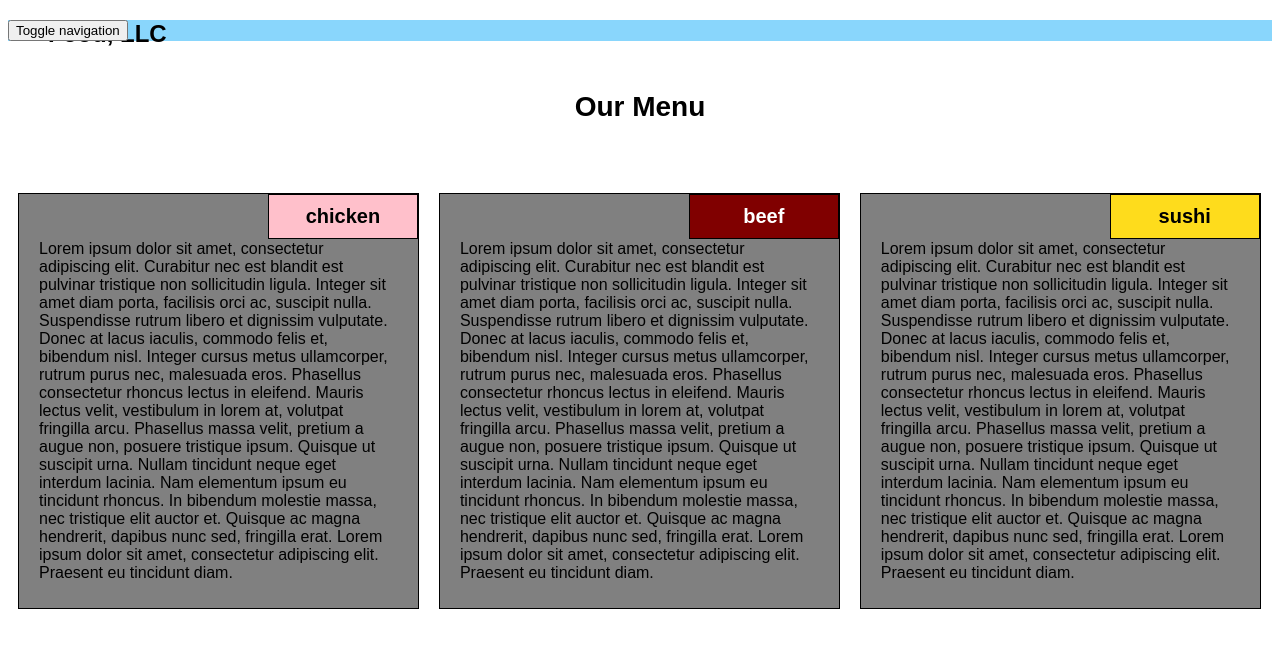
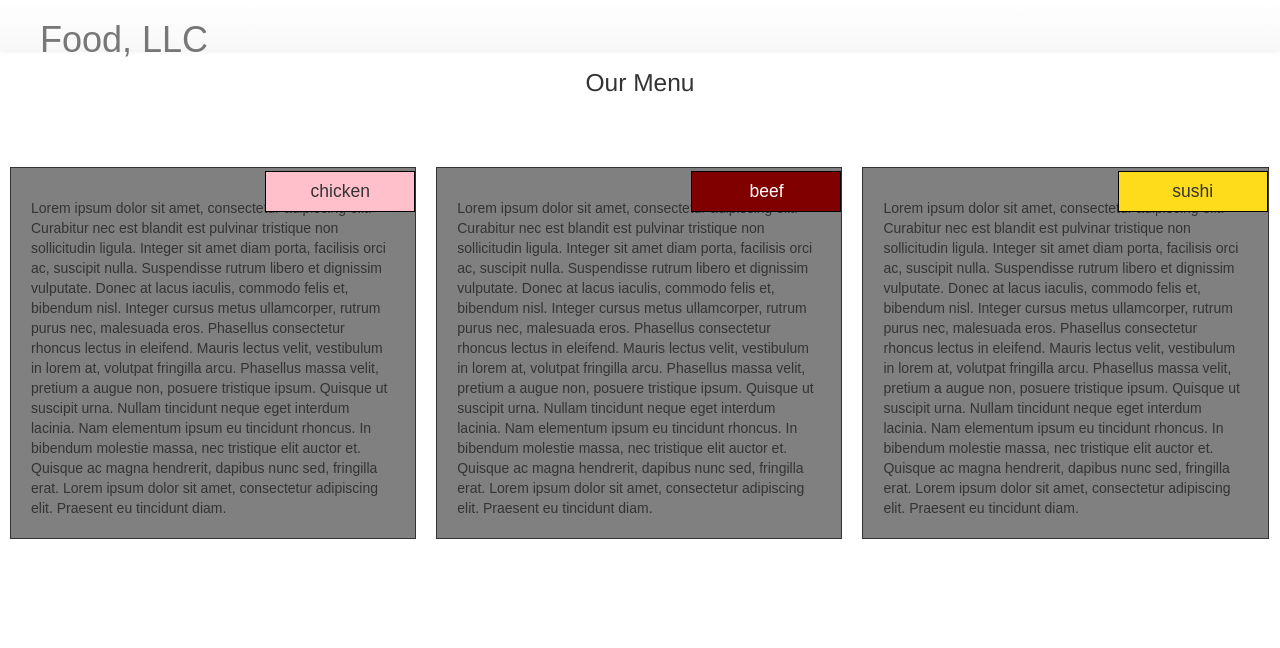
Before and after one commit to ainoaji-tw/module-3-solution, a plain HTML site: page index.html in a window 1280 px wide. Drawn offline with Linux system fonts and the light colour scheme; the site is published under a folder, as on GitHub Pages, so addresses that start at the root find nothing.

Commit message:
changed link href route

```diff
--- a/index.html
+++ b/index.html
@@ -9,11 +9,11 @@
     <!-- <link rel="stylesheet" href="bootstrap/css/bootstrap.min.css"> -->
     <!-- <link rel="stylesheet" href="bootstrap/css/bootstrap-responsive.min.css"> -->
 <!-- Latest compiled and minified JavaScript -->
-    <script src="/jquery.min.js"></script>
-    <script src="/bootstrap.min.js"></script>
-    <link rel="stylesheet" href="/css/bootstrap.min.css">
-    <link rel="stylesheet" href="/css/bootstrap-theme.min.css">
-    <link rel="stylesheet" href="style.css">
+    <script src="./jquery.min.js"></script>
+    <script src="./bootstrap.min.js"></script>
+    <link rel="stylesheet" href="./css/bootstrap.min.css">
+    <link rel="stylesheet" href="./css/bootstrap-theme.min.css">
+    <link rel="stylesheet" href="./style.css">
 
 </head>
 
```
